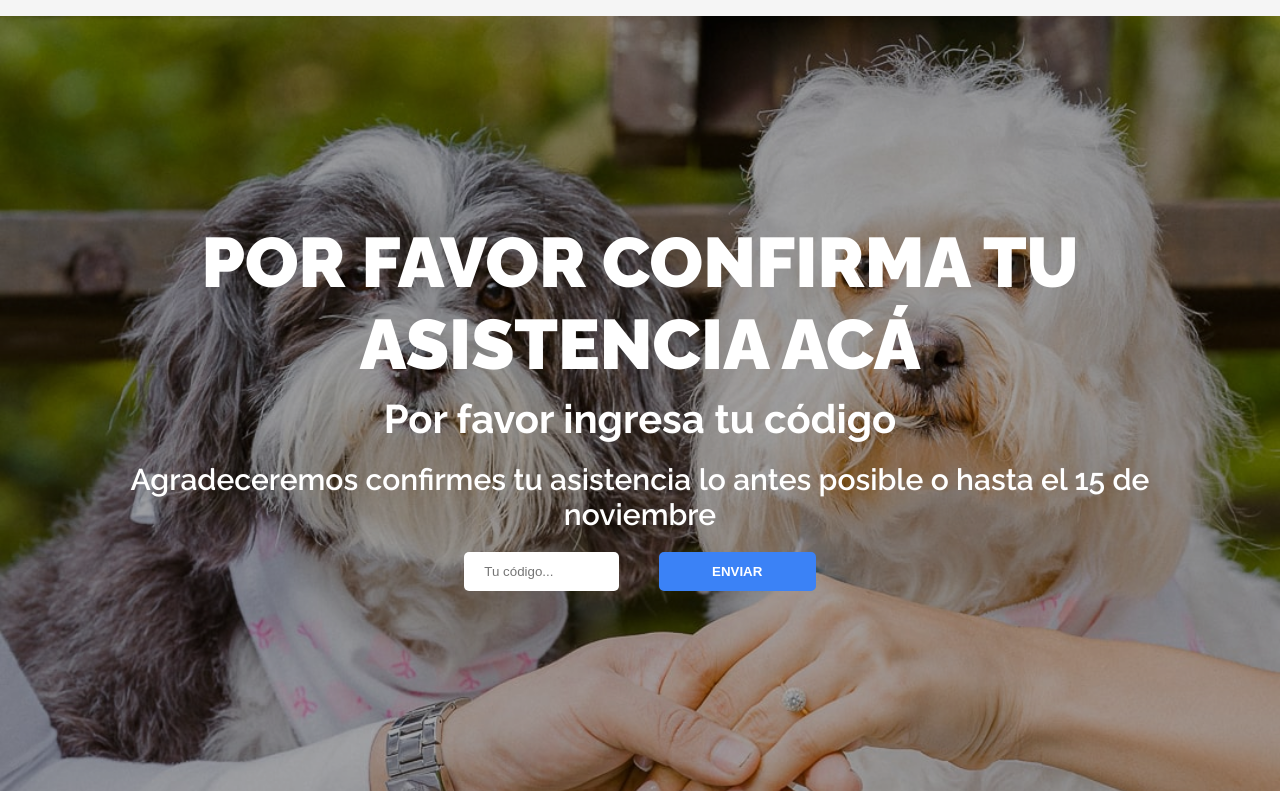
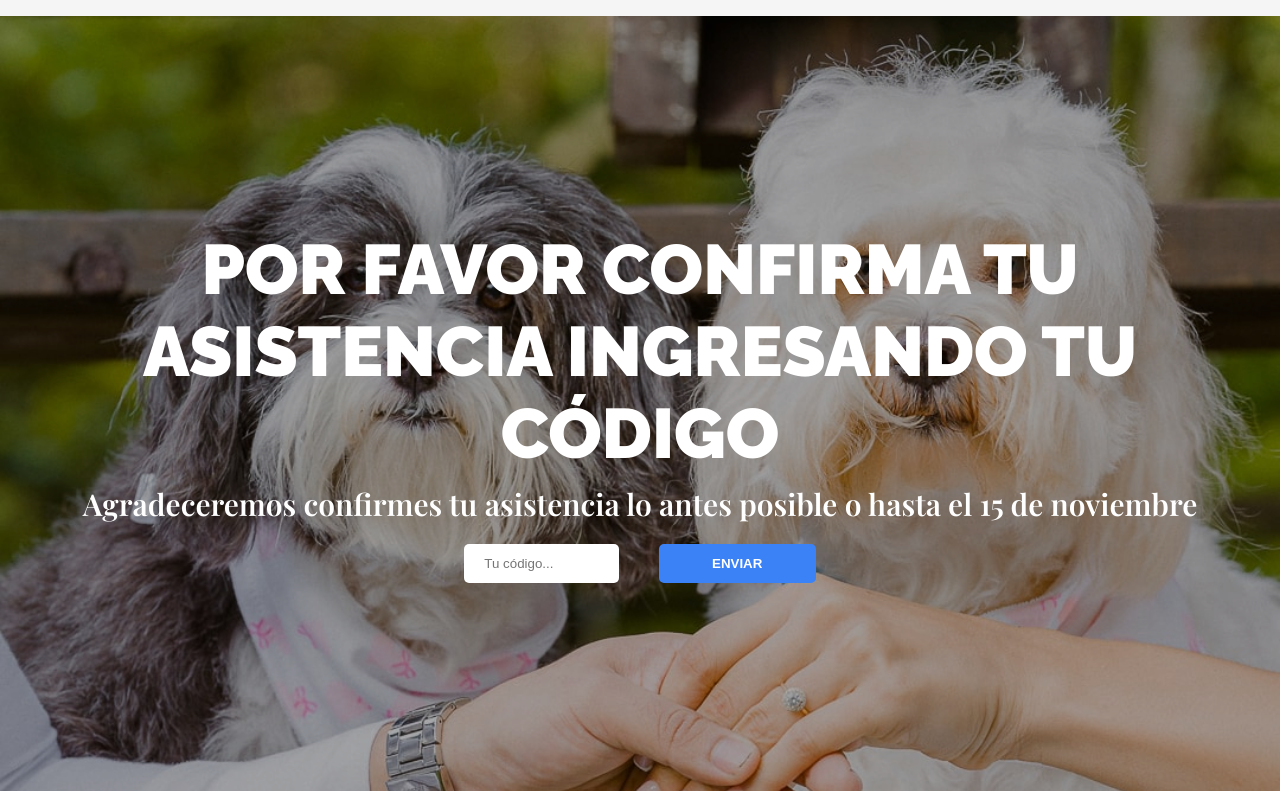
Before and after one commit to Jhoel24/invitacion_boda_2022, a React (Vite) app: page / in a window 1280 px wide. Shown: the part 2820-3611 px from the top of the page. Built offline with nearby package versions, Linux system fonts and the light colour scheme.

Commit message:
codigo formulario movido

```diff
--- a/src/components/Formulario.jsx
+++ b/src/components/Formulario.jsx
@@ -45,6 +45,8 @@ const ContenedorFormulario = styled.div`
         align-items: center;
         gap: 2rem;
         margin-bottom: 2rem;
+        font-family: 'Playfair Display', serif;
+        position: relative;
 
         p {
             font-size: 3rem;
@@ -52,6 +54,8 @@ const ContenedorFormulario = styled.div`
             color: white;
             @media (max-width: 768px){
                 font-size: 2rem;
+                position: absolute;
+                top: 20rem;
             }
         }
 
@@ -121,12 +125,11 @@ const Formulario = () => {
   return (
     <div className='rsvp'>
         <Titulo>
-            Por favor confirma tu asistencia acá
+            Por favor confirma tu asistencia ingresando tu código
         </Titulo>
         <ContenedorFormulario>
             <div className='formulario-codigo'>
-                <h3>Por favor ingresa tu código</h3>
-                <p>Agradeceremos confirmes tu asistencia lo antes posible o hasta el 15 de noviembre</p>
+                { !familia?.nombre && <p className='confirma-asistencia'>Agradeceremos confirmes tu asistencia lo antes posible o hasta el 15 de noviembre</p> }
                 { msgError && <div className='error'>{msgError}</div> }
                 <form
                     onSubmit={handleSubmit}
--- a/src/components/InformacionBoda.jsx
+++ b/src/components/InformacionBoda.jsx
@@ -104,7 +104,7 @@ const Card = styled.div`
         }
 
         h3 {
-            text-align: left;
+            text-align: center;
             margin-bottom: 1rem;
             text-transform: uppercase;
             letter-spacing: 3px;
@@ -115,6 +115,7 @@ const Card = styled.div`
                 display: block;
                 margin-top: .5rem;
                 width: 50%;
+                transform: translateX(50%);
                 height: 2px;
                 background-color: var(--rosado);
                 text-align: center;
--- a/src/components/NuestraBodaInfo.jsx
+++ b/src/components/NuestraBodaInfo.jsx
@@ -30,7 +30,7 @@ const Card = styled.div`
         }
 
         h3 {
-            text-align: left;
+            text-align: center;
             margin-bottom: 1rem;
             text-transform: uppercase;
             letter-spacing: 3px;
@@ -42,6 +42,7 @@ const Card = styled.div`
                 margin-top: .5rem;
                 width: 50%;
                 height: 2px;
+                transform: translateX(50%);
                 background-color: var(--rosado);
                 text-align: center;
             }
--- a/src/index.css
+++ b/src/index.css
@@ -2,6 +2,7 @@
 @import url('https://fonts.googleapis.com/css2?family=Great+Vibes&display=swap');
 @import url('https://fonts.googleapis.com/css2?family=Oswald:wght@300;400&display=swap');
 @import url('https://fonts.googleapis.com/css2?family=PT+Serif:ital,wght@0,400;0,700;1,400;1,700&display=swap');
+@import url('https://fonts.googleapis.com/css2?family=Playfair+Display:wght@400;500;600;700;800;900&display=swap');
 
 :root {
   --azul: #3b82f6;
```
